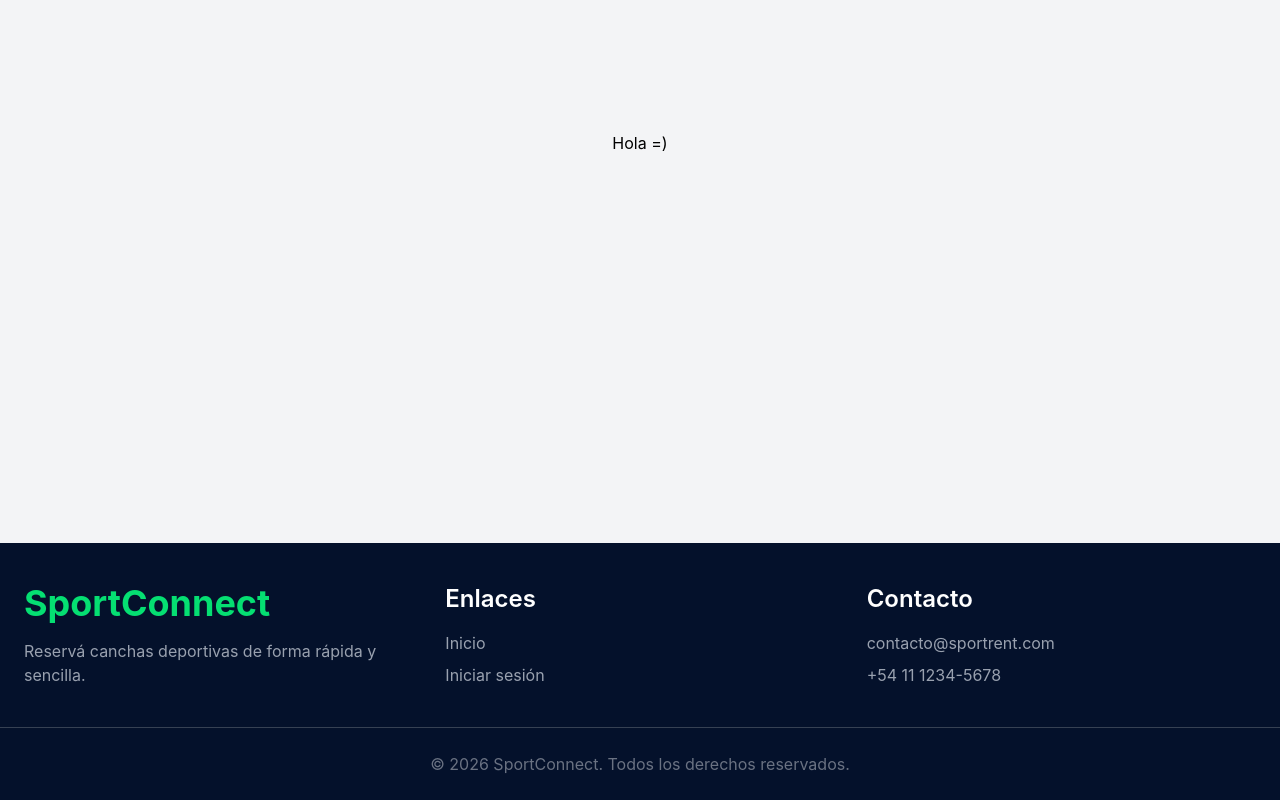
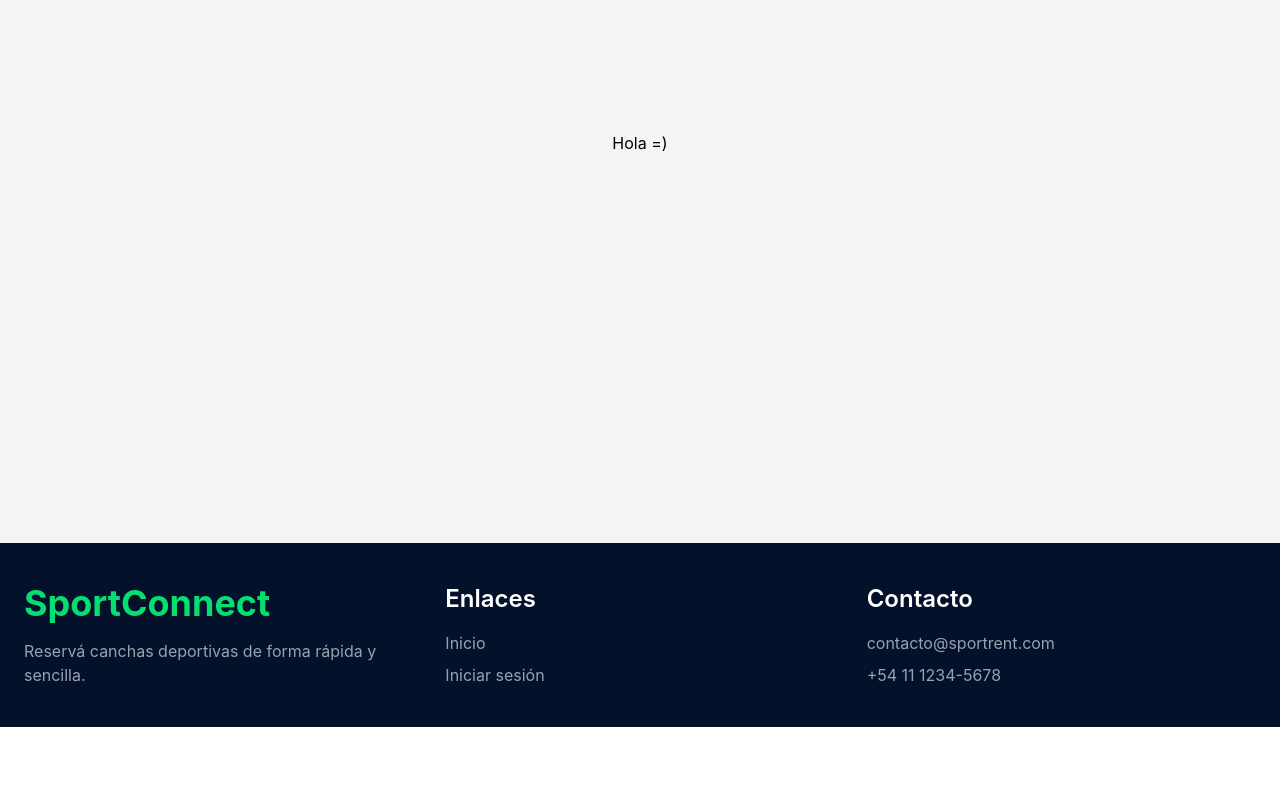
Before and after one commit to julio-urquiza/SportConnect-FrontEnd, a React (Vite) app: page / in a window 1280 px wide. Shown: the part 257-1057 px from the top of the page. After the commit the page ends 984 px from the top, so only its background shows below. Built offline with nearby package versions, Linux system fonts and the light colour scheme.

Commit message:
Remove footer bottom line and copyright section
Removed the footer's bottom line and copyright notice.

```diff
--- a/src/components/Footer.jsx
+++ b/src/components/Footer.jsx
@@ -40,13 +40,6 @@ const Footer = () => {
         </div>
 
       </div>
-
-      {/* Línea inferior */}
-      <div className="border-t border-gray-700">
-        <div className="max-w-7xl mx-auto px-6 py-6 text-center text-gray-500">
-          © 2026 SportConnect. Todos los derechos reservados.
-        </div>
-      </div>
     </footer>
   );
 };
```
